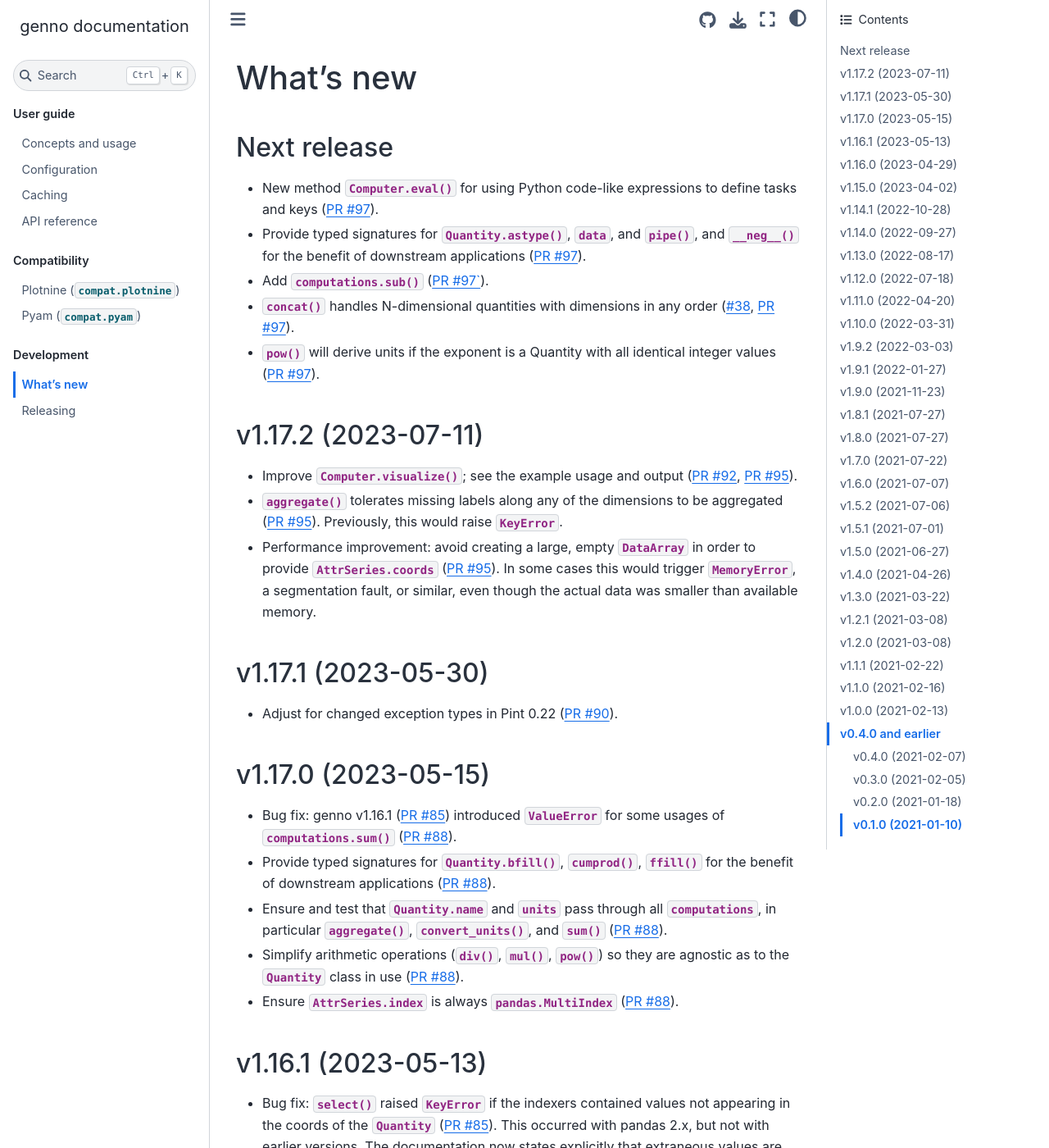
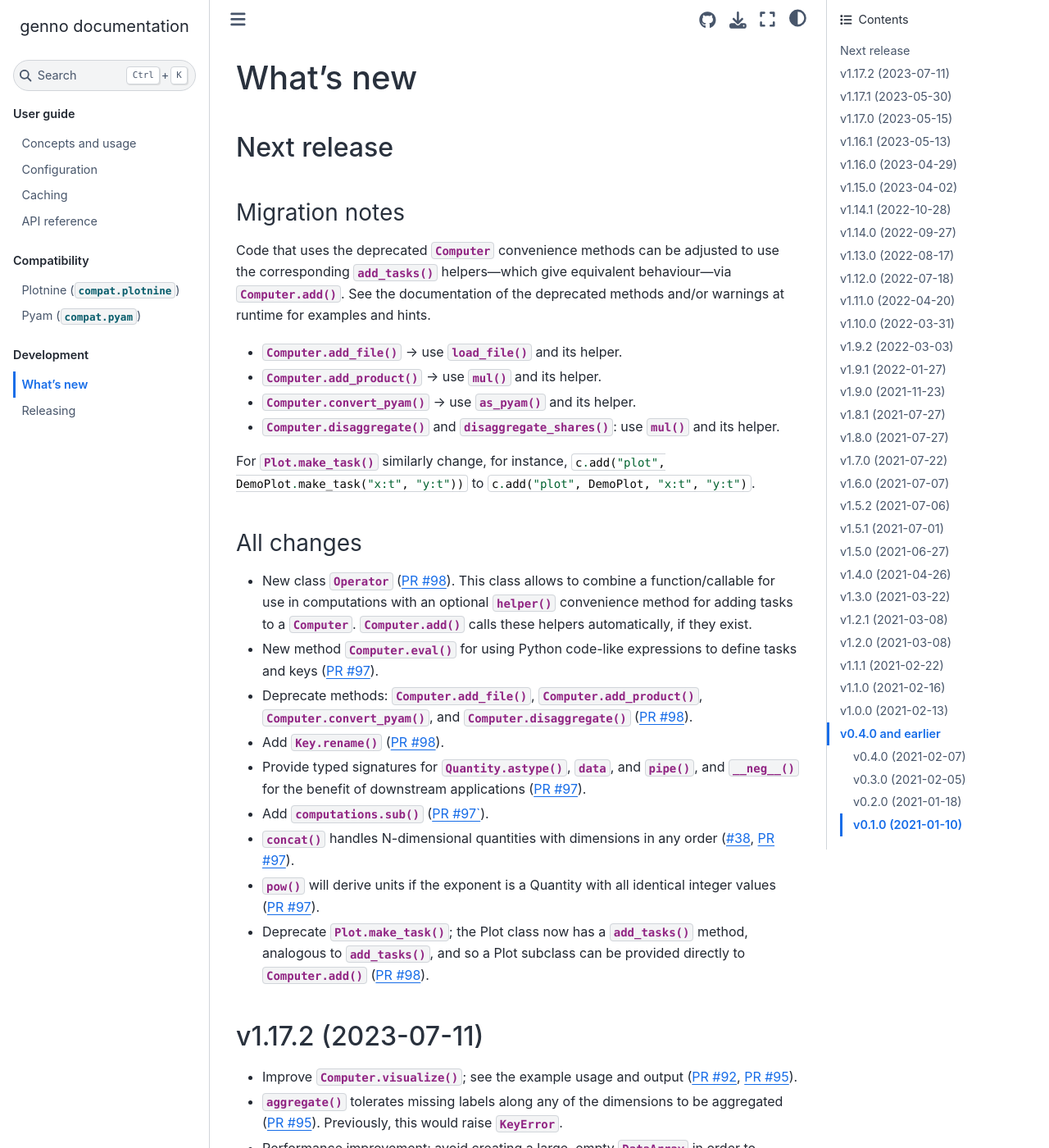
Before and after one commit to khaeru/genno, a Sphinx documentation site: the page built from doc/whatsnew.rst, in a window 1280 px wide and 1400 px high. Shown: the whole window at 82% size. Built offline with Sphinx 7.4.7 and the Sphinx Book theme 1.1.4, drawn with Linux system fonts in a browser that asks for light colours.

Commit message:
Add #98 to doc/whatsnew

```diff
--- a/doc/whatsnew.rst
+++ b/doc/whatsnew.rst
@@ -4,11 +4,33 @@ What's new
 Next release
 ============
 
+Migration notes
+---------------
+
+Code that uses the deprecated :class:`.Computer` convenience methods can be adjusted to use the corresponding :meth:`~.Operator.add_tasks` helpers—which give equivalent behaviour—via :meth:`.Computer.add`.
+See the documentation of the deprecated methods and/or warnings at runtime for examples and hints.
+
+- :meth:`.Computer.add_file` → use :func:`~.computations.load_file` and its helper.
+- :meth:`.Computer.add_product` → use :func:`~.computations.mul` and its helper.
+- :meth:`.Computer.convert_pyam` → use :func:`~.computations.as_pyam` and its helper.
+- :meth:`.Computer.disaggregate` and :func:`~.computations.disaggregate_shares`: use :func:`~.computations.mul` and its helper.
+
+For :meth:`.Plot.make_task` similarly change, for instance, :py:`c.add("plot", DemoPlot.make_task("x:t", "y:t"))` to :py:`c.add("plot", DemoPlot, "x:t", "y:t")`.
+
+All changes
+-----------
+
+- New class :class:`.Operator` (:pull:`98`).
+  This class allows to combine a function/callable for use in computations with an optional :meth:`~.Operator.helper` convenience method for adding tasks to a :class:`.Computer`.
+  :meth:`.Computer.add` calls these helpers automatically, if they exist.
 - New method :meth:`.Computer.eval` for using Python code-like expressions to define tasks and keys (:pull:`97`).
-- Provide typed signatures for :meth:`Quantity.astype`, :attr:`~Quantity.data`, and :meth:`~Quantity.pipe`, and :meth:`~Quantity.__neg__` for the benefit of downstream applications (:pull:`97`).
+- Deprecate methods: :meth:`.Computer.add_file`, :meth:`.Computer.add_product`, :meth:`.Computer.convert_pyam`, and :meth:`.Computer.disaggregate` (:pull:`98`).
+- Add :meth:`.Key.rename` (:pull:`98`).
+- Provide typed signatures for :meth:`.Quantity.astype`, :attr:`~.Quantity.data`, and :meth:`~.Quantity.pipe`, and :meth:`~.Quantity.__neg__` for the benefit of downstream applications (:pull:`97`).
 - Add :func:`.computations.sub` (:pull:`97``).
 - :func:`~.genno.computations.concat` handles N-dimensional quantities with dimensions in any order (:issue:`38`, :pull:`97`).
 - :func:`~.computations.pow` will derive units if the exponent is a Quantity with all identical integer values (:pull:`97`).
+- Deprecate :meth:`.Plot.make_task`; the Plot class now has a :meth:`~.Plot.add_tasks` method, analogous to :meth:`~.Operator.add_tasks`, and so a Plot subclass can be provided directly to :meth:`.Computer.add` (:pull:`98`).
 
 v1.17.2 (2023-07-11)
 ====================
```
